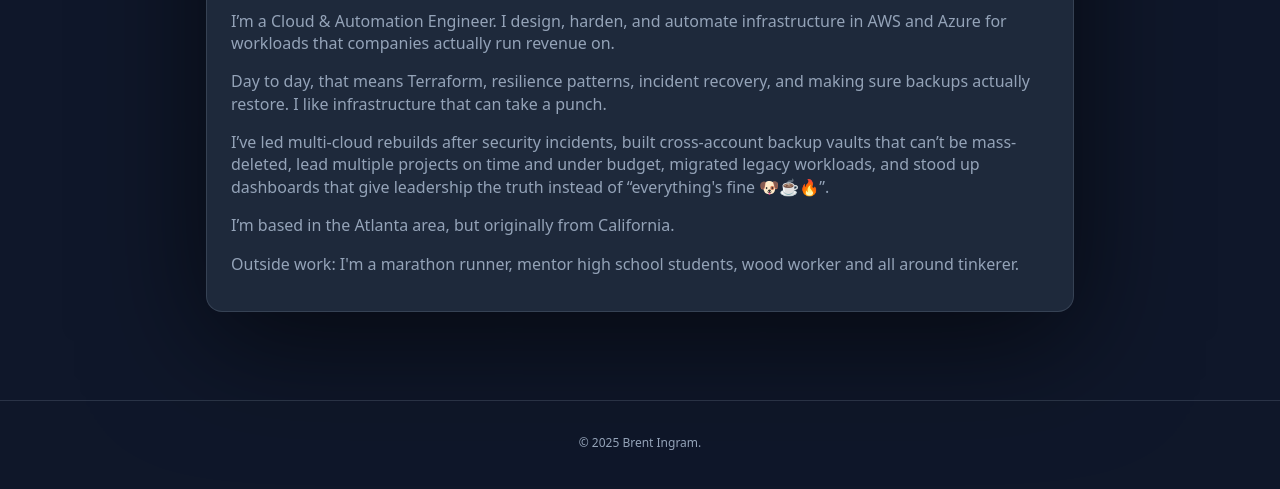
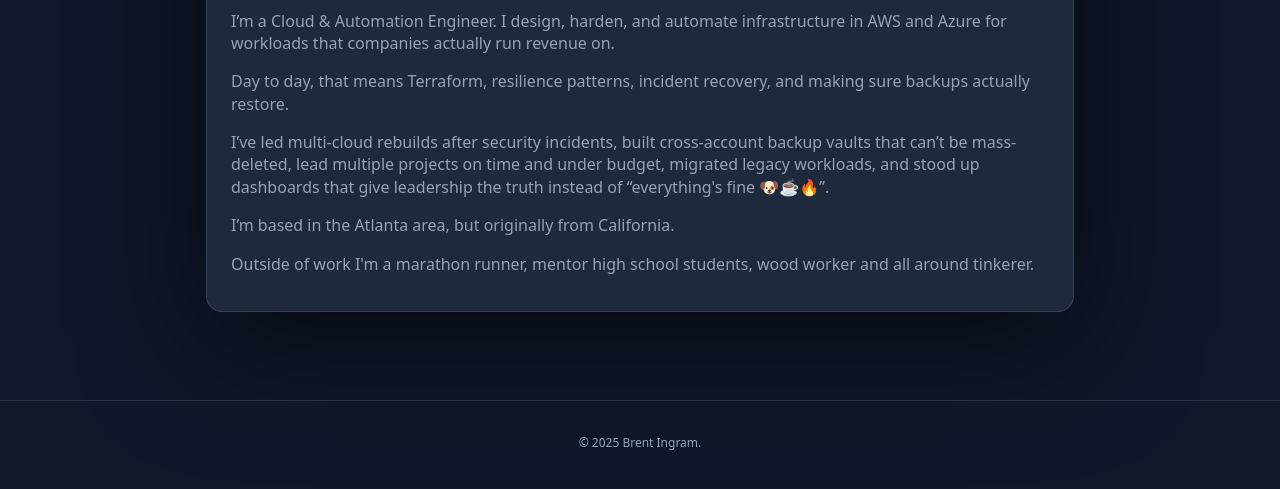
Before and after one commit to brentjayingram/brentjayingramwebsite, a plain HTML site: page Frontend/about.html in a window 1280 px wide. Shown: the part 383-872 px from the top of the page. Drawn offline with Linux system fonts and the light colour scheme.

Commit message:
Fix typos and improve wording in about.html and index.html

```diff
--- a/Frontend/about.html
+++ b/Frontend/about.html
@@ -33,7 +33,7 @@
 
       <p class="small-dim" style="font-size:1rem;">
         Day to day, that means Terraform, resilience patterns, incident recovery, and making sure backups actually
-        restore. I like infrastructure that can take a punch.
+        restore.
       </p>
 
       <p class="small-dim" style="font-size:1rem;">
@@ -45,7 +45,7 @@
         I’m based in the Atlanta area, but originally from California.
       </p>
       <p class="small-dim" style="font-size:1rem;">
-        Outside work: I'm a marathon runner, mentor high school students, wood worker and all around tinkerer.
+        Outside of work I'm a marathon runner, mentor high school students, wood worker and all around tinkerer.
       </p>
     </section>
   </main>
```
Also changed, not shown: Frontend/index.html (+1 -2 lines).
